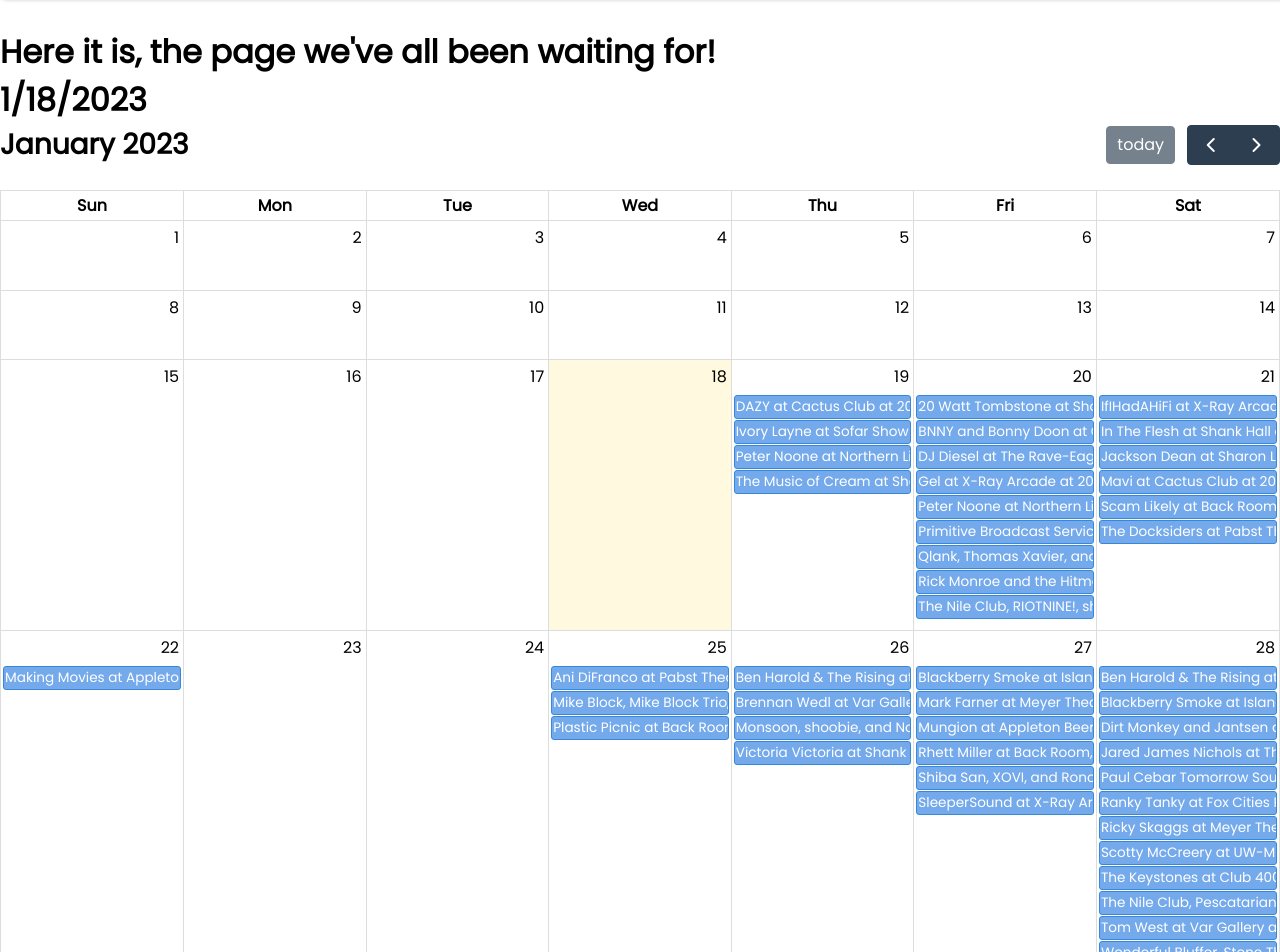
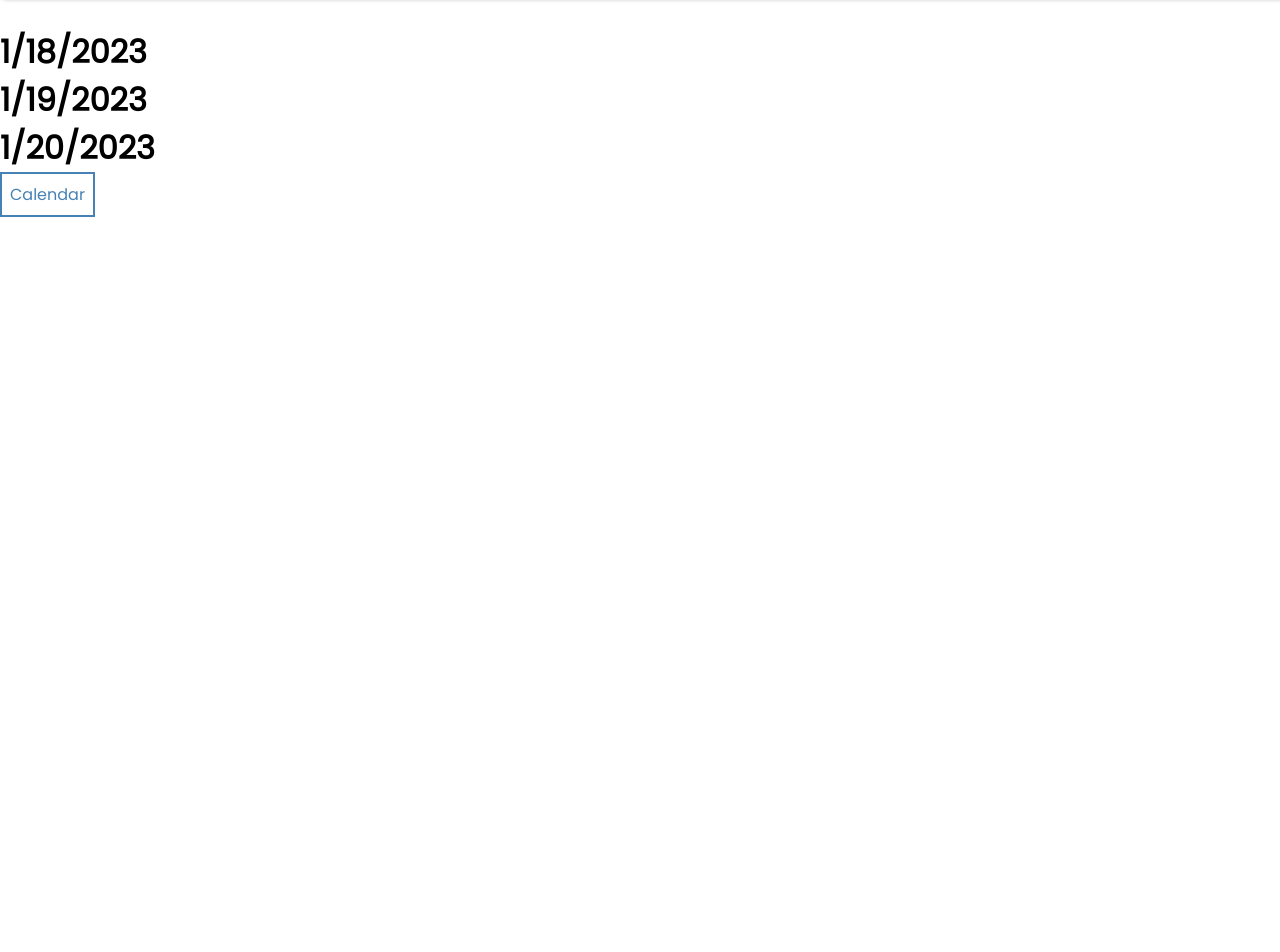
Before and after one commit to GWKuether/MilwaukeeMusic, a React (Create React App) app in the folder frontend/: page / in a window 1280 px wide. Shown: the part 100-1052 px from the top of the page. After the commit the page ends 800 px from the top, so only its background shows below. Built offline with nearby package versions, Linux system fonts and the light colour scheme.

Commit message:
Continuing to Clean Up Artist Page + Adding Dates to Main Page + Displaying Artists on Main Page

```diff
--- a/frontend/src/App.js
+++ b/frontend/src/App.js
@@ -9,6 +9,7 @@
 import HomePage from "./pages/HomePage/HomePage";
 import LoginPage from "./pages/LoginPage/LoginPage";
 import RegisterPage from "./pages/RegisterPage/RegisterPage";
+import CalendarPage from "./pages/CalendarPage/CalendarPage";
 
 // Component Imports
 import Navbar from "./components/NavBar/NavBar";
@@ -16,8 +17,17 @@
 
 // Util Imports
 import PrivateRoute from "./utils/PrivateRoute";
+import { useState } from "react";
 
 function App() {
+
+  const [monthlyListeners, setMonthlyListeners] = useState('')
+
+  function getMonthlyListeners(listeners){
+    setMonthlyListeners(listeners)
+  }
+
+
   return (
     <div>
       <Navbar />
@@ -35,6 +45,7 @@
         <Route path="/login" element={<LoginPage />} />
         <Route path="/event" element={<EventPage />} />
         <Route path="/artist" element={<ArtistPage />} />
+        <Route path="/calendar" element={<CalendarPage />} />
       </Routes>
       {/* <Footer /> */}
     </div>
--- a/frontend/src/components/VideoPlayer/VideoPlayer.jsx
+++ b/frontend/src/components/VideoPlayer/VideoPlayer.jsx
@@ -10,9 +10,9 @@
 
   const fetchVideoId = async () => {
     console.log(props.searchInput);
-    // let response = await axios.get(
-    //   `https://www.googleapis.com/youtube/v3/search?q=${props.performer} ${props.topTrack}&key=AIzaSyADwfFOa8oCMWoWfKuESBZmEFDTEd8mB18&part=snippet&maxResults=1`
-    // );
+    let response = await axios.get(
+      `https://www.googleapis.com/youtube/v3/search?q=${props.performer} ${props.topTrack}&key=AIzaSyADwfFOa8oCMWoWfKuESBZmEFDTEd8mB18&part=snippet&maxResults=1`
+    );
     console.log(response.data);
     setVideoId(response.data.items[0].id.videoId);
   };
@@ -24,7 +24,7 @@
         type="text/html"
         width="640"
         height="360"
-        // src={`https://www.youtube.com/embed/${videoId}?autoplay=1&origin=http://example.com`}
+        src={`https://www.youtube.com/embed/${videoId}?autoplay=1&origin=http://example.com`}
         frameborder="0"
       ></iframe>
     </div>
--- a/frontend/src/pages/ArtistPage/ArtistPage.jsx
+++ b/frontend/src/pages/ArtistPage/ArtistPage.jsx
@@ -11,6 +11,9 @@
   const [topSongs, setTopSongs] = useState([]);
   const [isLoaded, setIsLoaded] = useState(false);
 
+
+
+
   useEffect(() => {
     fetchPerformerId();
   }, []);
@@ -23,16 +26,14 @@
     const idArray = text.split("");
     idArray.splice(0, 15);
     let id = idArray.join("");
-    console.log(id);
     setPerformerId(idArray.join(""));
     fetchPerformerOverview(id);
   };
 
   const fetchPerformerOverview = async (id) => {
-    // let response = await axios.get(
+    let response = await axios.get(
     //   `https://spotify23.p.rapidapi.com/artist_overview/?id=${id}&rapidapi-key=e4a27c7a77msh429e0aa2416efe0p168c02jsnfd69a5e83ce3`
-    // );
-
+    );
     let artistInfo = [response.data.data.artist];
     let topSongs = [
       artistInfo[0].discography.topTracks.items[0],
--- a/frontend/src/components/Calendar/something.js
+++ b/frontend/src/pages/CalendarPage/something.js
@@ -1651,8 +1651,8 @@
     {
         "@context": "http://schema.org",
         "@type": "MusicEvent",
-        "description": "Tom West at Var Gallery at 2023-01-28",
-        "endDate": "2023-01-28",
+        "description": "Tom West at Var Gallery at 2023-01-23",
+        "endDate": "1/23/2023",
         "eventStatus": "https://schema.org/EventScheduled",
         "image": "https://images.sk-static.com/images/media/profile_images/artists/5478343/huge_avatar",
         "location": {
@@ -1680,7 +1680,7 @@
                 "name": "Tom West"
             }
         ],
-        "startDate": "2023-01-28"
+        "startDate": "2023-01-23"
     },
     {
         "@context": "http://schema.org",
@@ -1715,7 +1715,7 @@
         "@context": "http://schema.org",
         "@type": "MusicEvent",
         "description": "Dirt Monkey and Jantsen at The Miramar Theatre at 2023-01-29T20:00:00-0600",
-        "endDate": "2023-01-29",
+        "endDate": "1/23/2023",
         "eventStatus": "https://schema.org/EventScheduled",
         "image": "https://images.sk-static.com/images/media/profile_images/artists/4213166/huge_avatar",
         "location": {
--- a/frontend/src/pages/MainPage/MainPage.jsx
+++ b/frontend/src/pages/MainPage/MainPage.jsx
@@ -1,22 +1,67 @@
 import React, { useState, useEffect } from "react";
-import Calendar from "../../components/Calendar/Calendar";
+import { Navigate, useNavigate } from "react-router-dom";
+import axios from "axios";
+import { something } from "../CalendarPage/something";
+
+const MainPage = (props) => {
+  const navigate = useNavigate();
 
 
-const MainPage = (props) => {
-  const [todayDate, setTodayDate] = useState(new Date());
+  const [artistDisplay, setArtistDisplay] = useState([]);
+
+  var todayDate = new Date()
+
+  var tomorrowDate = new Date()
+  tomorrowDate.setDate(tomorrowDate.getDate() + 1)
+
+  var nextDayDate = new Date()
+  nextDayDate.setDate(nextDayDate.getDate() + 2)
+
+
 
   useEffect(() => {
-    var timer = setInterval(() => setTodayDate(new Date()), 1000);
-    return function cleanup() {
-      clearInterval(timer);
-    };
-  });
+    fetchDailyEvents();
+  }, []);
+
+  const fetchDailyEvents = async () => {
+    // let response = await axios.get(
+    //   "https://concerts-artists-events-tracker.p.rapidapi.com/location?name=Milwaukee&minDate=2023-01-18&maxDate=2023-01-31&rapidapi-key=e4a27c7a77msh429e0aa2416efe0p168c02jsnfd69a5e83ce3"
+    // )
+    // console.log(response.data.data);
+    // let dataToMap = response.data.data;
+    let dataToMap = something;
+    let artists = dataToMap.map(function (el) {
+      return {
+        eventDate: el.endDate,
+        venue: el.location.name,
+        performers: el.performer.map((el) => el.name),
+      };
+    });
+    console.log(artists);
+    setArtistDisplay(artists);
+  };
+
+  const handleClick = () => {
+    navigate("/calendar");
+  };
+
+  function handleArtistClick(artist){
+    navigate("/artist", {state: artist});
+}
 
   return (
     <div>
-      <h1>Here it is, the page we've all been waiting for!</h1>
       <h1>{todayDate.toLocaleDateString()}</h1>
-      <Calendar />
+      <h1>{tomorrowDate.toLocaleDateString()}</h1>
+      <h1>{nextDayDate.toLocaleDateString()}</h1>
+      <button onClick={handleClick}>Calendar</button>
+      {artistDisplay.map((artist) => {
+        if (todayDate.toLocaleDateString() === artist.eventDate) {
+          return artist.performers.map((artist) => {
+            return <p onClick={() => handleArtistClick(artist)}>{artist}</p>;
+          });
+        }
+      })}
     </div>
   );
 };
```
Also changed, not shown: frontend/src/pages/CalendarPage/CalendarPage.jsx (renamed from frontend/src/components/Calendar/Calendar.jsx).
